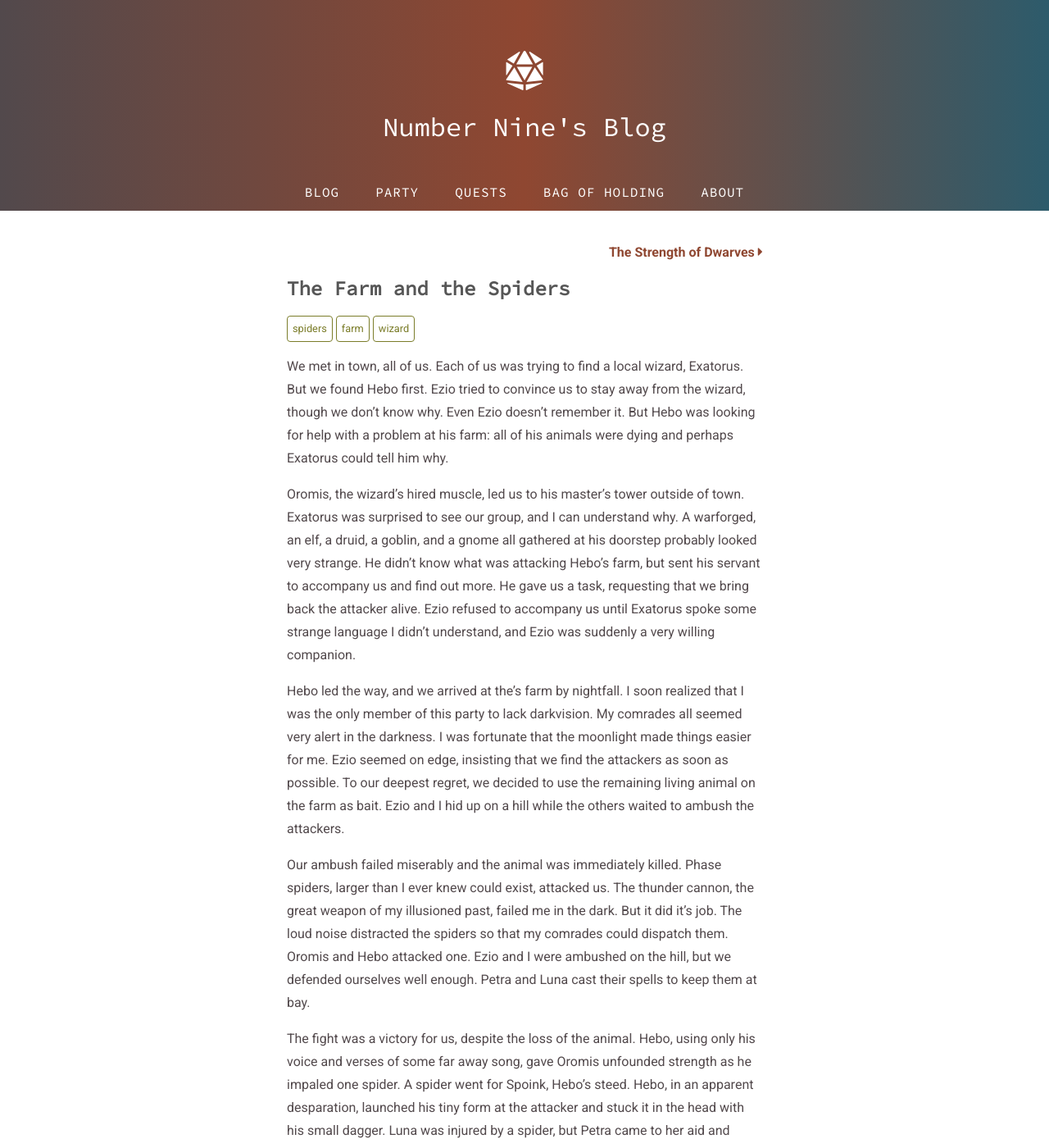
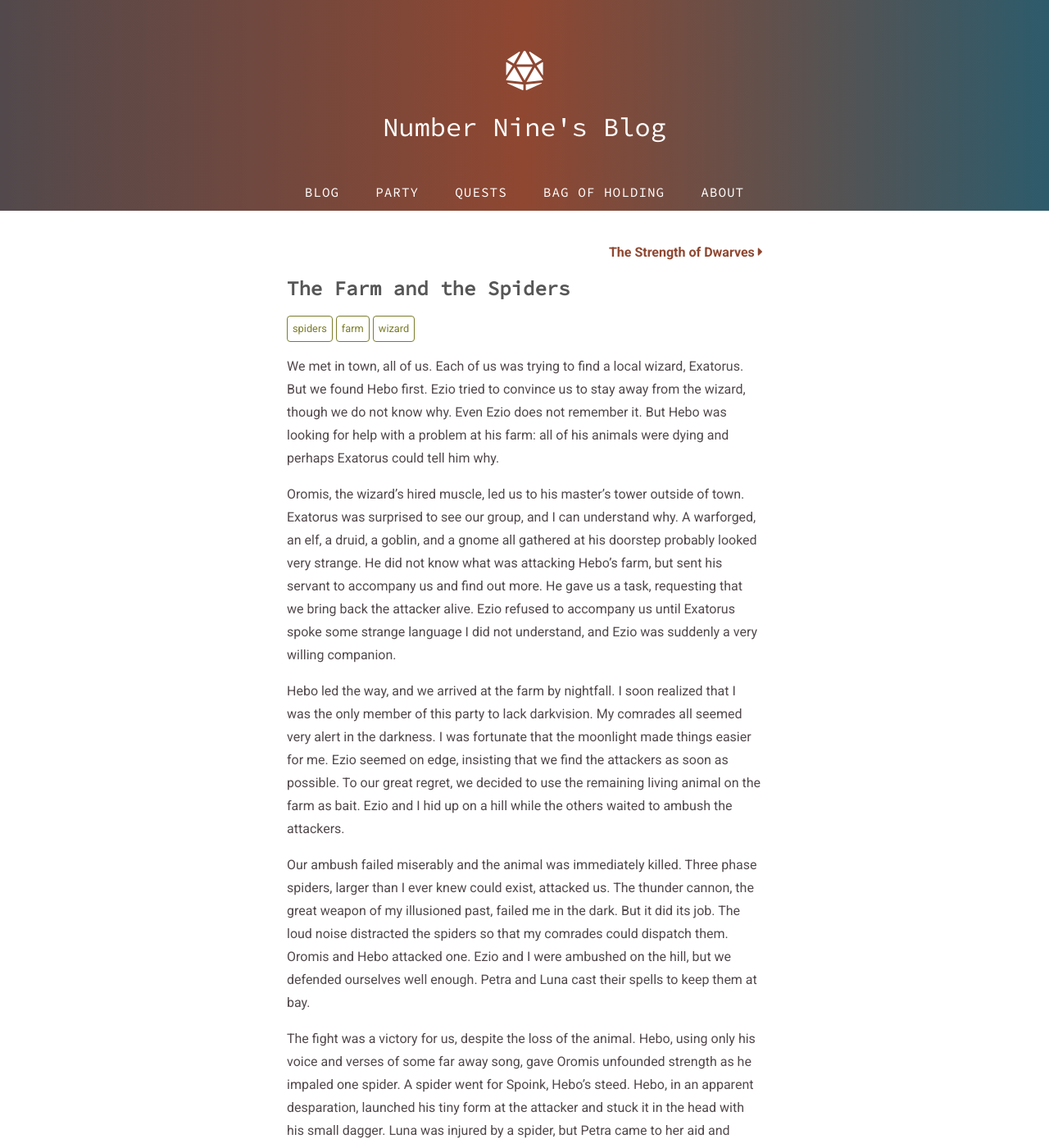
Before and after one commit to clblamires/ninesjournal, a Jekyll site: the page built from _posts/2018-10-19-farms-and-spiders.md, in a window 1280 px wide and 1400 px high. Shown: the whole window at 82% size. Built offline with Jekyll 4.4.1, drawn with Linux system fonts in a browser that asks for light colours; some of the changed text lies outside the part shown.

Commit message:
Story corrections

```diff
--- a/_posts/2018-10-19-farms-and-spiders.md
+++ b/_posts/2018-10-19-farms-and-spiders.md
@@ -5,14 +5,14 @@ date:   2018-03-12 19:00:00 -0700
 tags: spiders farm wizard
 ---
 
-We met in town, all of us. Each of us was trying to find a local wizard, Exatorus. But we found Hebo first. Ezio tried to convince us to stay away from the wizard, though we don't know why. Even Ezio doesn't remember it. But Hebo was looking for help with a problem at his farm: all of his animals were dying and perhaps Exatorus could tell him why.
+We met in town, all of us. Each of us was trying to find a local wizard, Exatorus. But we found Hebo first. Ezio tried to convince us to stay away from the wizard, though we do not know why. Even Ezio does not remember it. But Hebo was looking for help with a problem at his farm: all of his animals were dying and perhaps Exatorus could tell him why.
 
-Oromis, the wizard's hired muscle, led us to his master's tower outside of town. Exatorus was surprised to see our group, and I can understand why. A warforged, an elf, a druid, a goblin, and a gnome all gathered at his doorstep probably looked very strange. He didn't know what was attacking Hebo's farm, but sent his servant to accompany us and find out more. He gave us a task, requesting that we bring back the attacker alive. Ezio refused to accompany us until Exatorus spoke some strange language I didn't understand, and Ezio was suddenly a very willing companion.
+Oromis, the wizard's hired muscle, led us to his master's tower outside of town. Exatorus was surprised to see our group, and I can understand why. A warforged, an elf, a druid, a goblin, and a gnome all gathered at his doorstep probably looked very strange. He did not know what was attacking Hebo's farm, but sent his servant to accompany us and find out more. He gave us a task, requesting that we bring back the attacker alive. Ezio refused to accompany us until Exatorus spoke some strange language I did not understand, and Ezio was suddenly a very willing companion.
 
-Hebo led the way, and we arrived at the's farm by nightfall. I soon realized that I was the only member of this party to lack darkvision. My comrades all seemed very alert in the darkness. I was fortunate that the moonlight made things easier for me. Ezio seemed on edge, insisting that we find the attackers as soon as possible. To our deepest regret, we decided to use the remaining living animal on the farm as bait. Ezio and I hid up on a hill while the others waited to ambush the attackers.
+Hebo led the way, and we arrived at the farm by nightfall. I soon realized that I was the only member of this party to lack darkvision. My comrades all seemed very alert in the darkness. I was fortunate that the moonlight made things easier for me. Ezio seemed on edge, insisting that we find the attackers as soon as possible. To our great regret, we decided to use the remaining living animal on the farm as bait. Ezio and I hid up on a hill while the others waited to ambush the attackers.
 
-Our ambush failed miserably and the animal was immediately killed. Phase spiders, larger than I ever knew could exist, attacked us. The thunder cannon, the great weapon of my illusioned past, failed me in the dark. But it did it's job. The loud noise distracted the spiders so that my comrades could dispatch them. Oromis and Hebo attacked one. Ezio and I were ambushed on the hill, but we defended ourselves well enough. Petra and Luna cast their spells to keep them at bay.
+Our ambush failed miserably and the animal was immediately killed. Three phase spiders, larger than I ever knew could exist, attacked us. The thunder cannon, the great weapon of my illusioned past, failed me in the dark. But it did its job. The loud noise distracted the spiders so that my comrades could dispatch them. Oromis and Hebo attacked one. Ezio and I were ambushed on the hill, but we defended ourselves well enough. Petra and Luna cast their spells to keep them at bay.
 
 The fight was a victory for us, despite the loss of the animal. Hebo, using only his voice and verses of some far away song, gave Oromis unfounded strength as he impaled one spider. A spider went for Spoink, Hebo's steed. Hebo, in an apparent desparation, launched his tiny form at the attacker and stuck it in the head with his small dagger. Luna was injured by a spider, but Petra came to her aid and reduced the spider to ashes.
 
-Only after the three spiders were dispatched that we remembered: Exatorus wanted one alive. Oromis laughed it off, knowing his master wouldn't truly send us to spare something as dangerous as a phase spider. For now, we gathered ourselves and decided to look around the farm.
+Only after the three spiders were dispatched that we remembered: Exatorus wanted one alive. Oromis laughed it off, knowing his master would not truly require us to spare something as dangerous as a phase spider. For now, we gathered ourselves and decided to look around the farm.
```
Also changed, not shown: _posts/2019-02-09-strength-of-dwarves.md (+2 -2 lines), _posts/2019-03-02-dark-tunnels-and-darker-enemies.md (+4 -4 lines), _posts/2019-03-16-the-battle-underground.md (+2 -2 lines).
